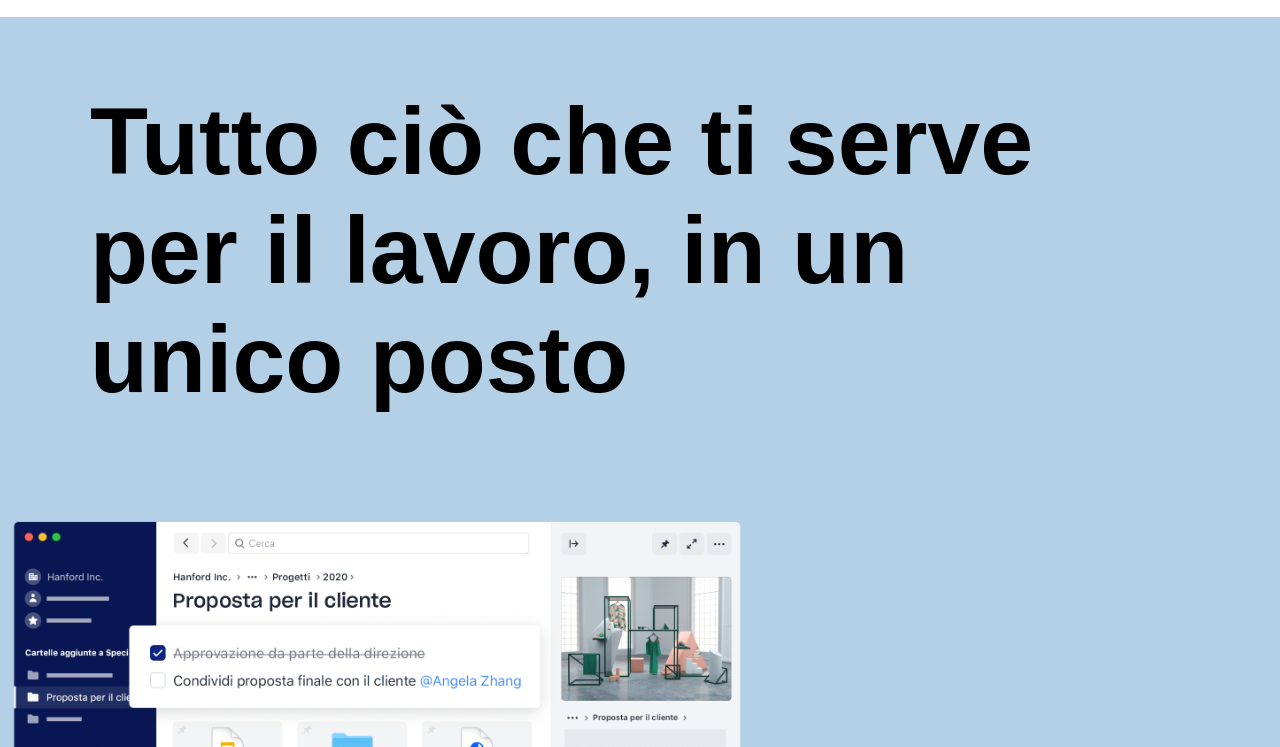
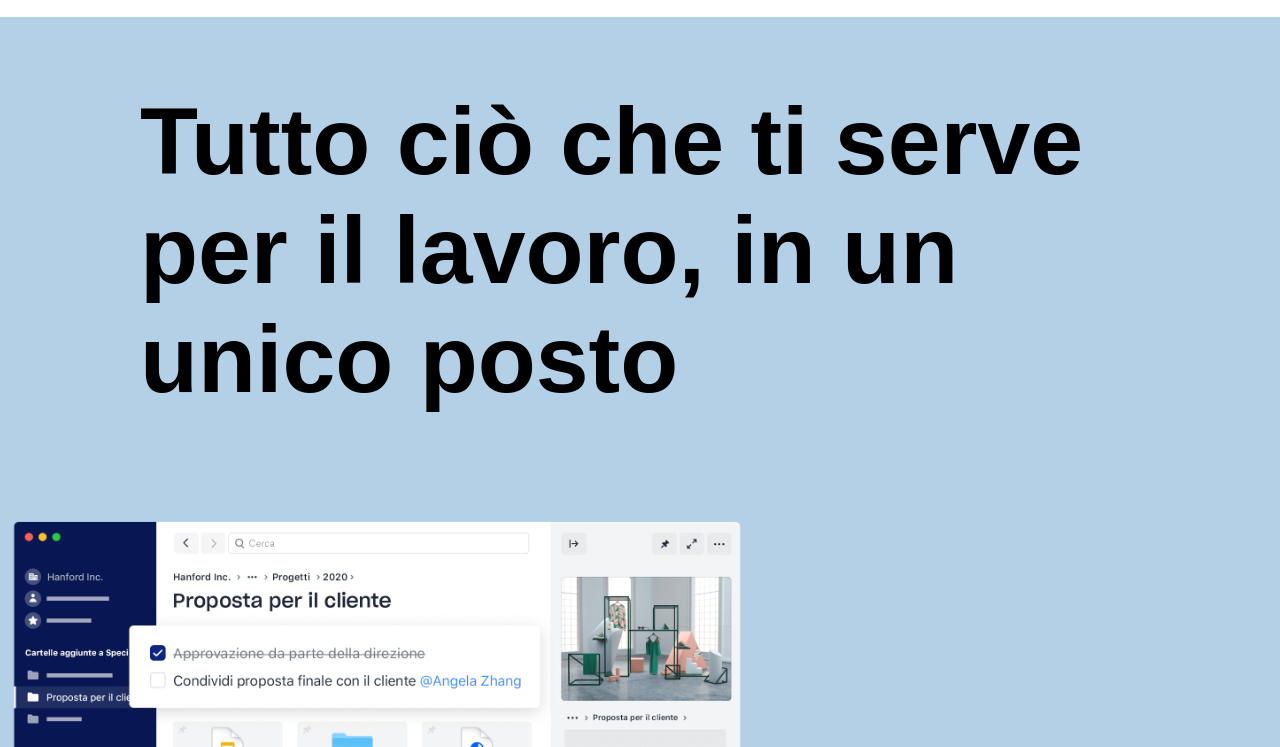
Before and after one commit to LucioGhedo/htmlcss-dropbox, a plain HTML site: page index.html in a window 1280 px wide. Shown: the part 53-800 px from the top of the page. Drawn offline with Linux system fonts and the light colour scheme.

Commit message:
padding fix

```diff
--- a/css/style.css
+++ b/css/style.css
@@ -79,9 +79,8 @@ header ul li {
 
 /* JUMBO */
 .jumbo {
-    padding-top: 70px;
     width: 97%;
-    padding: 90px;
+    padding: 90px 140px;
 }
 .jumbo-bck {
     background-color: #b4d0e7;
@@ -92,6 +91,7 @@ h1 {
 }
 .jumbo-text {
     width: 90%;
+    padding-left: 50px;
 }
 .jumbo-text p {
     line-height: 25px;
```
